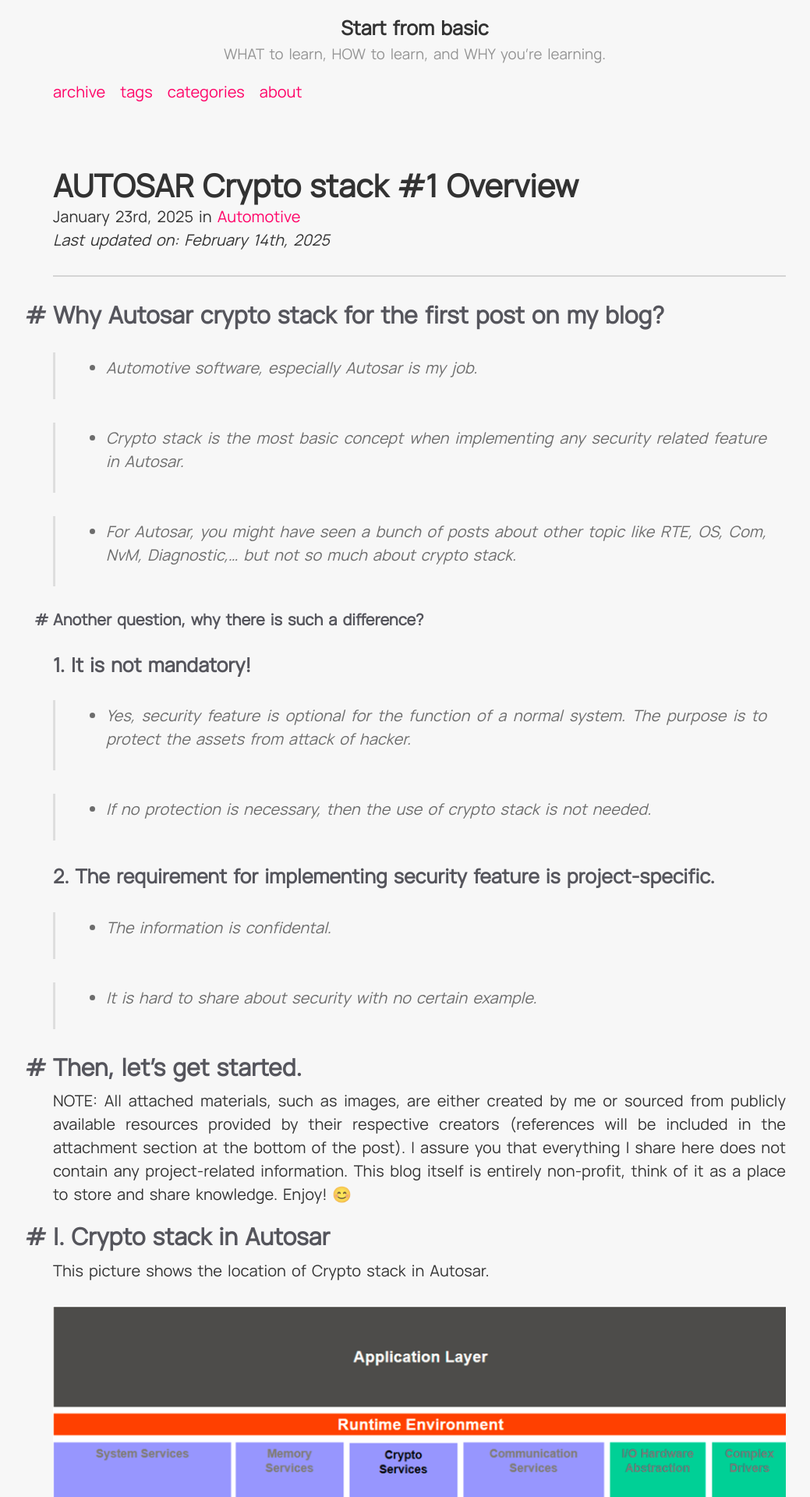
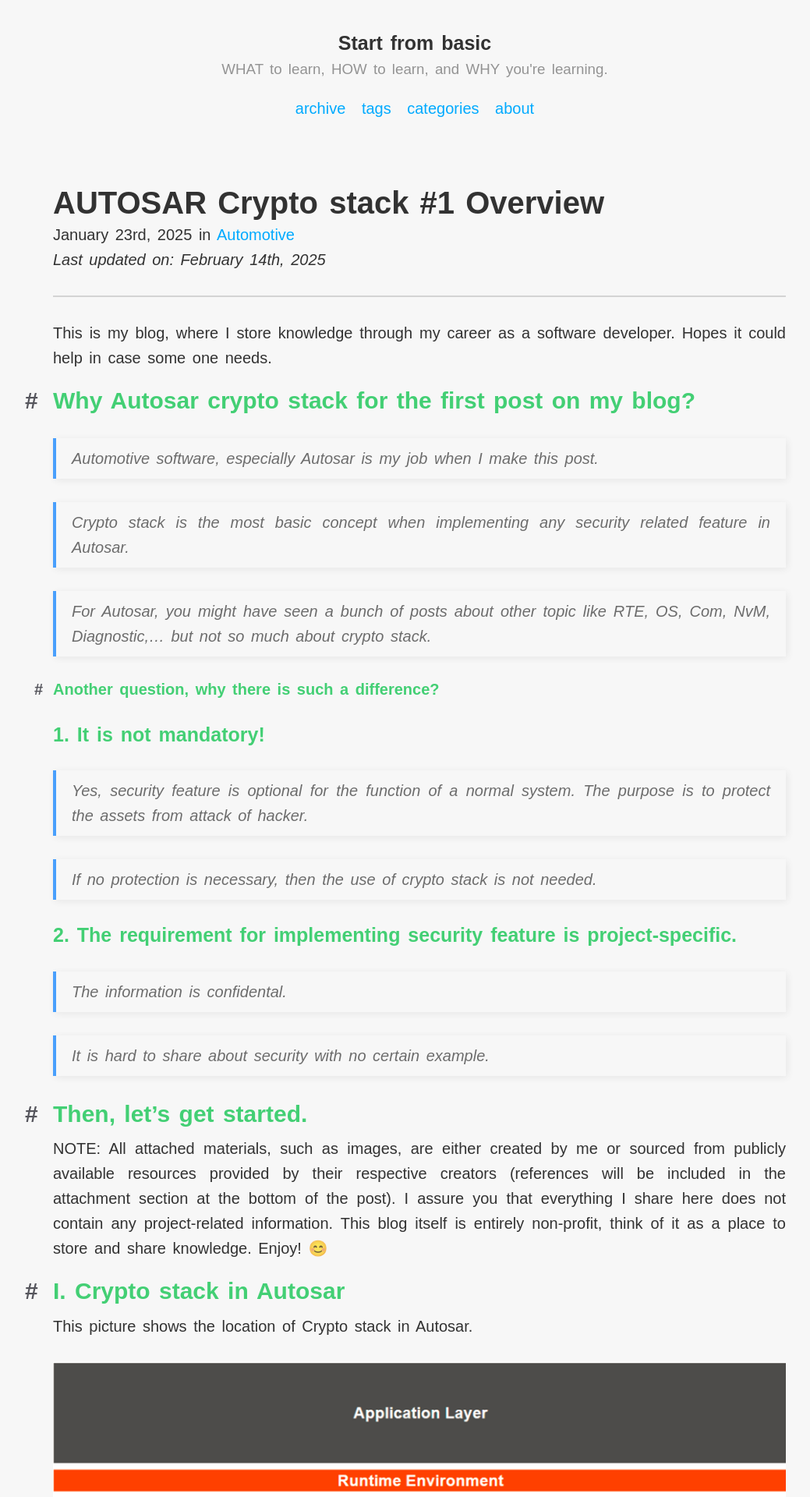
Before and after one commit to aducle/aducle.github.io, a Jekyll site: the page built from _posts/2025-01-23-AUTOSAR-crypto-stack.md, in a window 1280 px wide. Shown: the top 1920 px of the page at 78% size, without its empty margins (102-1141 px from the left). Built offline with Jekyll 4.4.1, drawn with Linux system fonts in a browser that asks for light colours; some of the changed text lies outside the part shown.

Commit message:
update new layout + theme + reference path in posts

```diff
--- a/_layouts/post.html
+++ b/_layouts/post.html
@@ -29,6 +29,15 @@ layout: default
   </time>{% if page.link %}<span class="external-link">External Link</span>{% endif %}
   <hr/>
   {{ content | smartify }}
+  <br>
+  {% if page.references %}
+    <h2>📚 References</h2>
+    <ul>
+        {% for ref in page.references %}
+        <li><a href="{{ ref.url }}">{{ ref.title }}</a></li>
+        {% endfor %}
+    </ul>
+  {% endif %}
   <br>
   <div class="tag-list">
     {% if post %}
--- a/_posts/2025-01-23-AUTOSAR-crypto-stack.md
+++ b/_posts/2025-01-23-AUTOSAR-crypto-stack.md
@@ -5,27 +5,32 @@ date:   2025-01-23 21:50:33
 categories: [Automotive]
 tags: [autosar, security, beginner]
 last_modified_at: 2025-02-14
+references:
+  - title: AUTOSAR document, Crypto stack
+    url: https://www.autosar.org/fileadmin/standards/R18-10_R4.4.0_R1.5.0/CP/AUTOSAR_EXP_UtilizationOfCryptoServices.pdf
 ---
+
+This is my blog, where I store knowledge through my career as a software developer. Hopes it could help in case some one needs.
 
 ## Why Autosar crypto stack for the first post on my blog?
 
-> - Automotive software, especially Autosar is my job.
+> Automotive software, especially Autosar is my job when I make this post.
 
-> - Crypto stack is the most basic concept when implementing any security related feature in Autosar.
+> Crypto stack is the most basic concept when implementing any security related feature in Autosar.
 
-> - For Autosar, you might have seen a bunch of posts about other topic like RTE, OS, Com, NvM, Diagnostic,... but not so much about crypto stack.
+> For Autosar, you might have seen a bunch of posts about other topic like RTE, OS, Com, NvM, Diagnostic,... but not so much about crypto stack.
 
 #### Another question, why there is such a difference?
 
 ### 1. It is not mandatory!
-> - Yes, security feature is optional for the function of a normal system. The purpose is to protect the assets from attack of hacker.
+> Yes, security feature is optional for the function of a normal system. The purpose is to protect the assets from attack of hacker.
 
-> - If no protection is necessary, then the use of crypto stack is not needed.
+> If no protection is necessary, then the use of crypto stack is not needed.
 
 ### 2. The requirement for implementing security feature is project-specific.
-> - The information is confidental.
+> The information is confidental.
 
-> - It is hard to share about security with no certain example.
+> It is hard to share about security with no certain example.
 
 ## Then, let's get started.
 
@@ -40,11 +45,11 @@ This picture shows the location of Crypto stack in Autosar.
 </figure>
 
 As we can see, it also has 3 layers like other stacks:
-> - Service layer (CSM): provides crypto services for application to call via RTE ports. Others BSW modules or CDD can also use crypto services by calling CSM APIs.
+> **Service layer (CSM)**: provides crypto services for application to call via RTE ports. Others BSW modules or CDD can also use crypto services by calling CSM APIs.
 
-> - Hardware abstraction layer (CryIf): This layer provides channels for mapping crypto services to lower crypto drivers. This will make the access from upper layer independent to lower layer.
+> **Hardware abstraction layer (CryIf)**: This layer provides channels for mapping crypto services to lower crypto drivers. This will make the access from upper layer independent to lower layer.
 
-> - Crypto driver (Crypto): Each driver is a way to implement different crypto solution, such as Software libraries, hardware extensions, other custom algorithms based on specific requirements,...
+> **Crypto driver (Crypto)**: Each driver is a way to implement different crypto solution, such as Software libraries, hardware extensions, other custom algorithms based on specific requirements,...
 
 For a more detail point of view, let's take a look at this picture.
 <figure>
@@ -66,4 +71,9 @@ When any component wants to use a crypto related functionality, it will make a c
 
 > If CDD requires crypto service usage, the overall steps is similar to other components. Crypto stack callback function can be configured to notify status of a processing crypto job.
 
+In crypto driver, there are some driver objects which is available for configuration (software, hardware, HSM, custom,...). These objects can be understanded as HOW the ECU executes a required crypto service at a low level.
+
 All of the above was just some very general, basic knowledge about Autosar crypto stack. More details are reserved when we dig deep into this series. In the next posts, I will try my best to explain each core component in the stack, also some interesting components that are not mandatory but have specific use cases such as HSM, SecMod, KeyM,... Stay tunes!
+
+
+Next post of this series: [#2 CSM]({% post_url 2025-02-03-csm %})
--- a/_sass/_base.scss
+++ b/_sass/_base.scss
@@ -115,3 +115,27 @@ tbody tr:nth-child(odd) th {
   background-color: #2d2d2d;
   }
 }
+a {
+  color: #00aaff;
+  text-decoration: none;
+  transition: all 0.1s ease-in-out;
+}
+
+a:hover {
+  color: #ffea00;
+  text-decoration: underline;
+}
+
+body {
+  font-family: "Arial", sans-serif;
+  line-height: 1.6;
+  padding: 20px;
+}
+
+blockquote {
+  font-style: italic;
+  padding: 10px 20px;
+  border-left: 4px solid #007bff;
+  background: #f9f9f917;
+  box-shadow: 2px 2px 10px rgba(0, 0, 0, 0.1);
+}
--- a/_sass/_masthead.scss
+++ b/_sass/_masthead.scss
@@ -46,6 +46,7 @@ ul#navigation-list {
   list-style: none;
   margin: 0;
   padding: 0;
+  text-align: center;
   }
   ul#navigation-list li {
     display: inline;
--- a/_sass/_type.scss
+++ b/_sass/_type.scss
@@ -9,7 +9,7 @@ h1, h2, h3, h4, h5, h6 {
   position: relative;
 
   @media (prefers-color-scheme: dark) {
-    color: #1ba77ebd;
+    color: #1ba776bd;
 	}
 }
 
--- a/styles.scss
+++ b/styles.scss
@@ -13,3 +13,40 @@
 @import "pagination";
 @import "message";
 @import "buttons";
+
+
+
+a {
+    color: #00aaff;
+    text-decoration: none;
+    transition: all 0.1s ease-in-out;
+  }
+
+  a:hover {
+    color: #ffea00;
+    text-decoration: underline;
+  }
+
+  body {
+    font-family: "Arial", sans-serif;
+    line-height: 1.6;
+    padding: 20px;
+  }
+
+  blockquote {
+    font-style: italic;
+    padding: 10px 20px;
+    border-left: 4px solid #007bff;
+    background: #f9f9f917;
+    box-shadow: 2px 2px 10px rgba(0, 0, 0, 0.1);
+  }
+
+  h1,h2,h3,h4,h5,h6 {
+    color:#11c450c7
+  }
+
+  @media (prefers-color-scheme: dark) {
+    .page-title,.post-title,.post-title a {
+        color:rgba(226, 244, 153, 0.8)
+    }
+}
```
Also changed, not shown: _posts/2025-02-03-csm.md (added, +8 -0 lines), _posts/2999-01-01-cryif.md (added, +8 -0 lines), _posts/2999-01-01-crypto-driver.md (added, +8 -0 lines), _posts/2999-01-01-crypto-library.md (added, +8 -0 lines), 1 other file.
